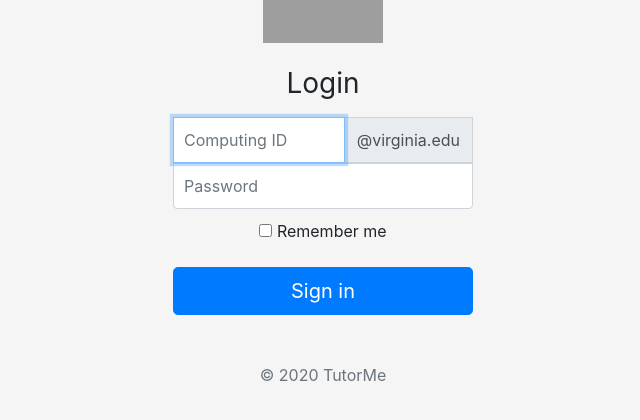
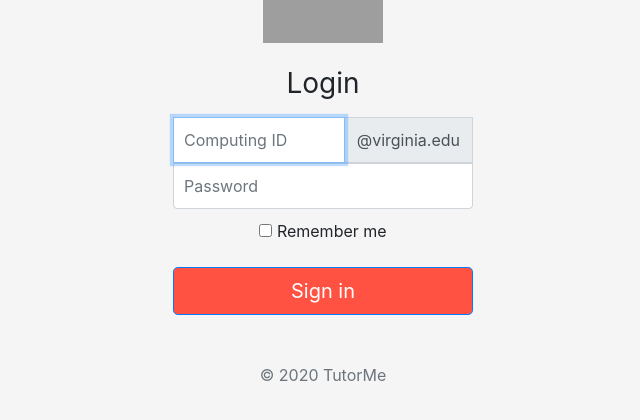
Before and after one commit to james-yun/tutorMe, a PHP site: page /login.php in a window 1280 px wide. Shown: the part 237-657 px from the top of the page, without its empty margins (317-957 px from the left). Run offline with PHP 8.4, Linux system fonts and the light colour scheme; data that the repository does not hold is empty; grey boxes are pictures that could not be loaded.

Commit message:
new color scheme

```diff
--- a/login.php
+++ b/login.php
@@ -63,7 +63,7 @@
           <input type="checkbox" value="remember-me"> Remember me
         </label>
       </div>
-      <button class="btn btn-lg btn-primary btn-block" {background-color: #f44336;} type="submit">Sign in</button>
+      <button class="btn btn-lg btn-primary btn-block" style="background-color: #FF5242;" type="submit">Sign in</button>
       <p class="mt-5 mb-3 text-muted">&copy; 2020 TutorMe</p>
     </form>
   </body>
```
